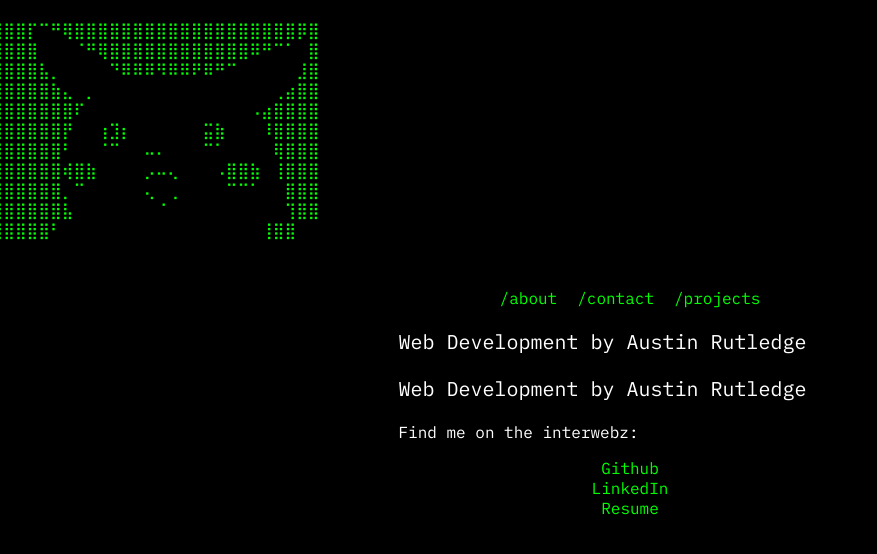
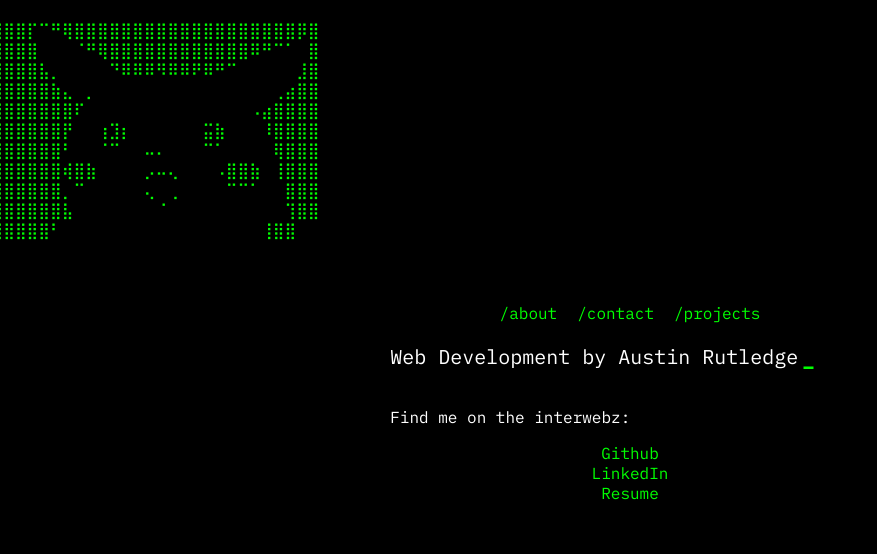
Before and after one commit to austinrutledge0/simple-portfolio, a Vue app: page / in a window 1280 px wide. Shown: the top 554 px of the page, without its empty margins (0-877 px from the left). Built offline with nearby package versions, Linux system fonts and the light colour scheme.

Commit message:
added underscore to terminal effect

```diff
--- a/src/components/HomePage.vue
+++ b/src/components/HomePage.vue
@@ -23,7 +23,6 @@
 
       </div>
       <div>
-        <p class="name-text">Web Development by Austin Rutledge</p>
         <TerminalEffect :norepeat="true" :typeSpeed="100" :deleteSpeed="100"  :words="messages"/>
       <p class="follow-me-text">Find me on the interwebz:</p>
       </div>
--- a/src/components/TerminalEffect.vue
+++ b/src/components/TerminalEffect.vue
@@ -1,9 +1,8 @@
 <template>
+  <div class="typewriter-animation-container">
   <p class="name-text">{{displayedString}}</p>
-
-
-
-
+    <p class="typewriter-underscore" v-if="!props.nounderscore">_</p>
+  </div>
 </template>
 
 <script>
@@ -20,6 +19,9 @@ export default {
       required: true
     },
     norepeat:{
+      type: Boolean
+    },
+    nounderscore:{
       type: Boolean
     },
     typeSpeed:{
@@ -107,7 +109,8 @@ export default {
 
     return {
       displayedString,
-      currentWordIndex
+      currentWordIndex,
+      props
     }
   },
 
--- a/src/styles/global.css
+++ b/src/styles/global.css
@@ -51,3 +51,26 @@ a{
 .pikachu-text{
   margin: 0px;
 }
+
+.typewriter-animation-container{
+  display: flex;
+  flex-direction: row;
+}
+@-webkit-keyframes underscore-blink {
+  from {opacity: 1.0;}
+  to {opacity: 0.0;}
+}
+
+.typewriter-underscore{
+  display: flex;
+  color: #00FF01;
+  font-size: 130%;
+  font-weight: bold;
+  margin-left: 4px;
+  text-decoration: blink;
+  -webkit-animation-name: underscore-blink;
+  -webkit-animation-duration: 1s;
+  -webkit-animation-iteration-count:infinite;
+  -webkit-animation-timing-function:ease-in-out;
+
+}
```
